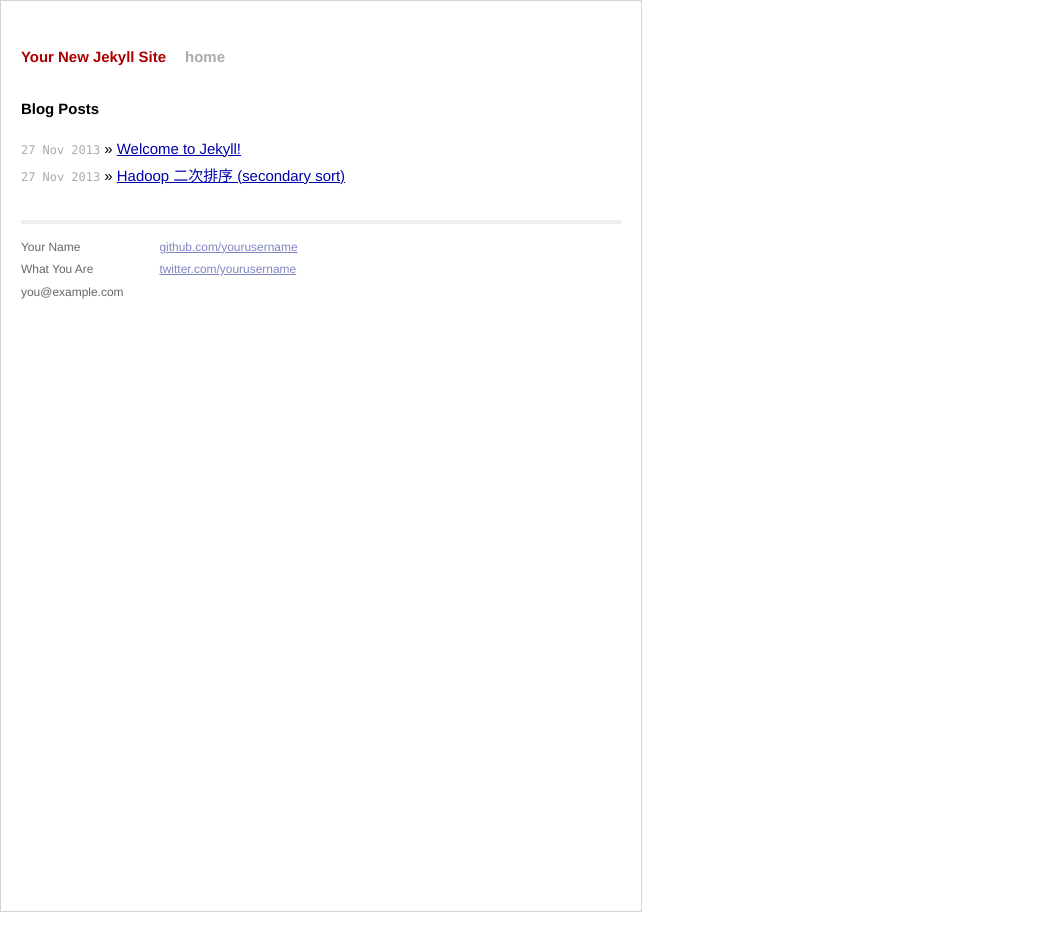
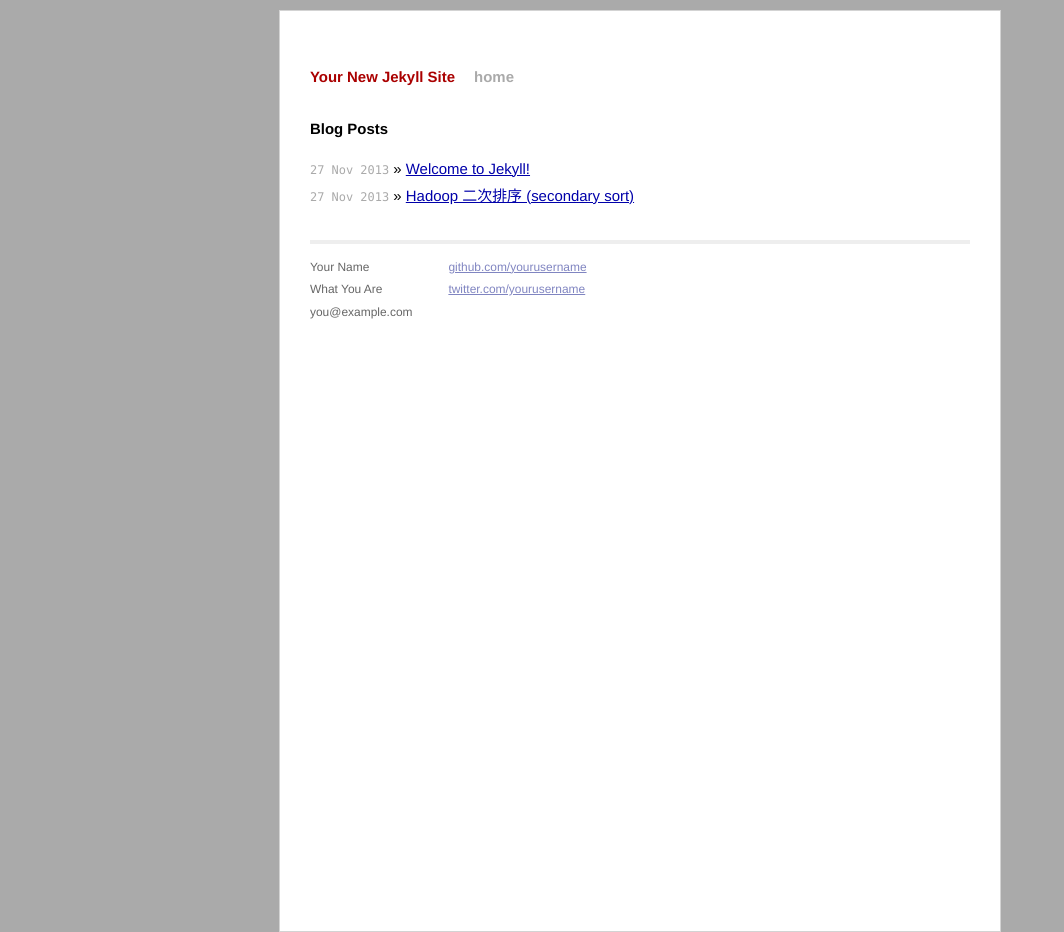
Before and after one commit to chenrushan/chenrushan.github.io, a Jekyll site: the page built from index.html, in a window 1280 px wide. Shown: the whole page, without its empty margins (0-1064 px from the left). Built offline with Jekyll 4.4.1, drawn with Linux system fonts in a browser that asks for light colours; Markdown is read by kramdown in place of the engine named in the settings.

Commit message:
1. succesfully center the content 2. change the background color

```diff
--- a/css/main.css
+++ b/css/main.css
@@ -14,14 +14,22 @@ html, body {
   height: 100%;
 }
 
+html {
+  background-color: #aaa;
+}
+
 body {
-  background-color: #FFF;
+  background-color: #fff;
   font: 13.34px Helvetica, Arial, sans-serif;
   font-size: small;
   text-align: center;
 
-  width: 600px;
-  padding: 0px 20px 10px 20px;
+  width: 660px;
+  padding: 10px 30px;
+
+  /* the auto of left right margin centers the content */
+  margin: 10px auto;
+  /* give a border to body */
   border: 1px solid LightGrey;
 }
 
```
